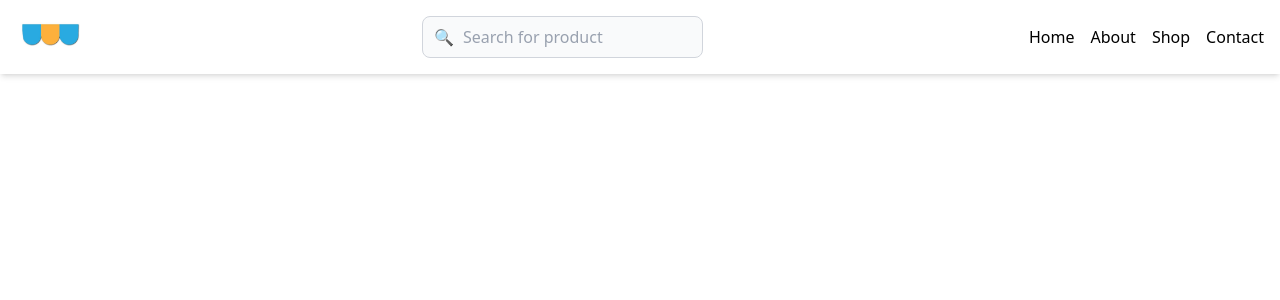
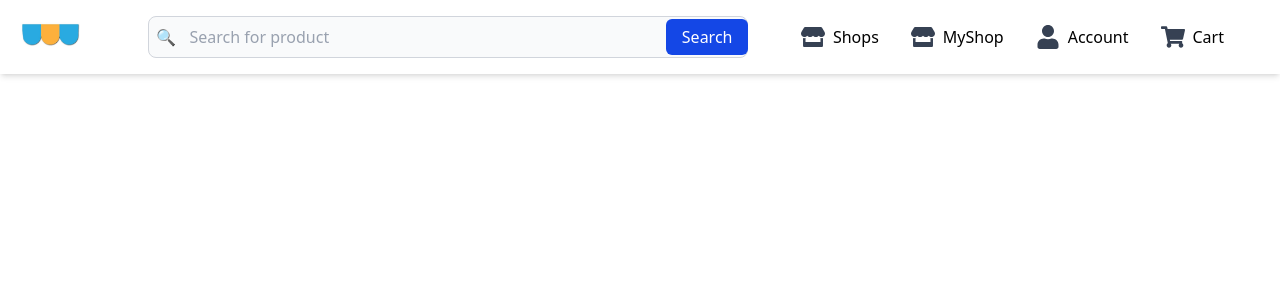
Before and after one commit to dariusjackony/shop-online, a React (Vite) app: page / in a window 1280 px wide. Shown: the top 300 px of the page. Built offline with nearby package versions, Linux system fonts and the light colour scheme.

Commit message:
Update:..

```diff
--- a/src/App.jsx
+++ b/src/App.jsx
@@ -1,8 +1,10 @@
 import Navbar from "./components/Navbar";
+import { BrowserRouter, Routes, Route } from "react-router-dom";
 export default function App(){
    return(
-     <>
-       <Navbar />
-     </>
+    <BrowserRouter>
+         <Navbar />
+    </BrowserRouter>
+
    )
 }
--- a/src/components/Navbar.jsx
+++ b/src/components/Navbar.jsx
@@ -1,5 +1,7 @@
 import LOGO from "../assets/logo.jpg";
 import { useState } from "react";
+import { Link } from "react-router-dom";
+import { FaStore, FaUser, FaShoppingCart } from "react-icons/fa";
 import SearchBar from "./SearchBar";
 export default function Navbar() {
   const [open, setOpen] = useState(false);
@@ -15,29 +17,42 @@ export default function Navbar() {
         <div className="hidden md:block lg:block">
            <SearchBar />
         </div>
-        <div className="hidden md:flex space-x-4">
-          <a href="/">Home</a>
-          <a href="/about">About</a>
-          <a href="/shop">Shop</a>
-          <a href="/contact">Contact</a>
+        <div className="hidden md:flex space-x-8 md:mr-10">
+          <Link to="" className="flex gap-2">
+            <FaStore className="text-2xl text-gray-700" />
+            Shops
+          </Link>
+          <Link to="" className="flex gap-2">
+            <FaStore className="text-2xl text-gray-700" />
+             MyShop
+          </Link>
+          <Link to="" className="flex gap-2">
+            <FaUser className="text-2xl text-gray-700" />
+            Account
+          </Link>
+          <Link to="" className="flex gap-2">
+            <FaShoppingCart className="text-2xl text-gray-700"/>
+             Cart
+          </Link>
         </div>
 
-        <button className="md:hidden text-xl bg-gray-900 text-white p-1 rounded-lg" onClick={() => setOpen(!open)}>
-          {open ? "X" : "☰"}
-        </button>
+        {/* Mobile Icons */}
+        <div className="md:hidden lg:hidden flex gap-5">
+          <Link to="" className="flex gap-2">
+            <FaStore className="text-xl text-gray-500" />
+            Shop
+          </Link>
+          <Link to="" className="flex gap-2">
+            <FaUser className="text-xl text-gray-500" />
+          </Link>
+          <Link to="" className="flex gap-2">
+            <FaShoppingCart className="text-xl text-gray-500"/>
+          </Link>
+        </div>
       </div>
-
-      {open && (
-        <div className="flex flex-col mt-2 space-y-2 md:hidden">
-          <a href="/">Home</a>
-          <a href="/about">About</a>
-          <a href="/shop">Shop</a>
-          <a href="/contact">Contact</a>
-        </div>
-      )}
     </nav>
     <div className="lg:hidden md:hidden">
-      <SearchBar />
+      <SearchBar className="w-full"/>
     </div>
     </div>
   );
--- a/src/components/SearchBar.jsx
+++ b/src/components/SearchBar.jsx
@@ -1,18 +1,20 @@
 
 export default function SearchBar(){
     return(
-        <div className="relative w-full">
-  <span className="absolute left-3 top-1/2 -translate-y-1/2 text-gray-400">
+        <div className="relative w-full px-2">
+            <span className="absolute left-4 top-1/2 -translate-y-1/2 text-gray-400">
               🔍
             </span>
 
             <input
               type="text"
               placeholder="Search for product"
-    className="w-full p-2 pl-10 rounded-lg border border-gray-300 bg-gray-50
-               placeholder-gray-400 focus:outline-none focus:ring-2
-               focus:ring-blue-500 focus:border-blue-500"
+              className="w-90   md:w-96 lg:w-[600px] p-2 pl-10 rounded-lg border border-gray-300 bg-gray-50
+                        placeholder-gray-400 focus:outline-none"
             />
+            <button className="absolute right-2 top-1/2 -translate-y-1/2 px-4 py-1.5 rounded-md cursor-pointer bg-blue-700 text-white">
+              Search
+            </button>
        </div>
 
     )
```
Also changed, not shown: src/assets/cart-icon.png (added). Lines whose indentation alone changed are shown as unchanged.
